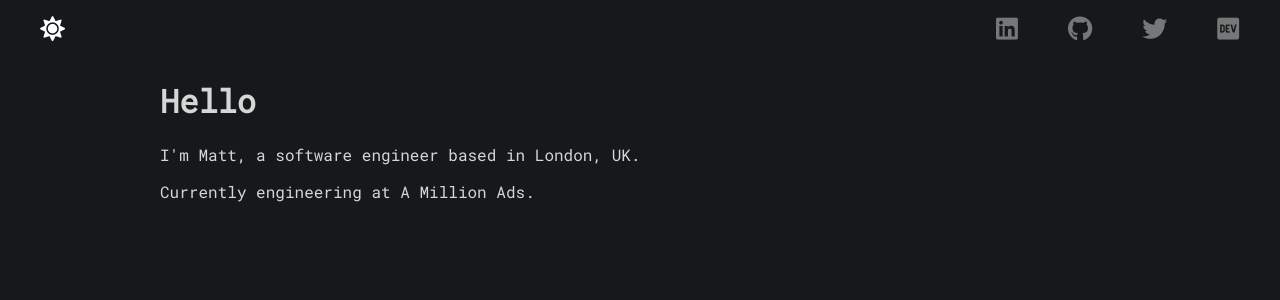
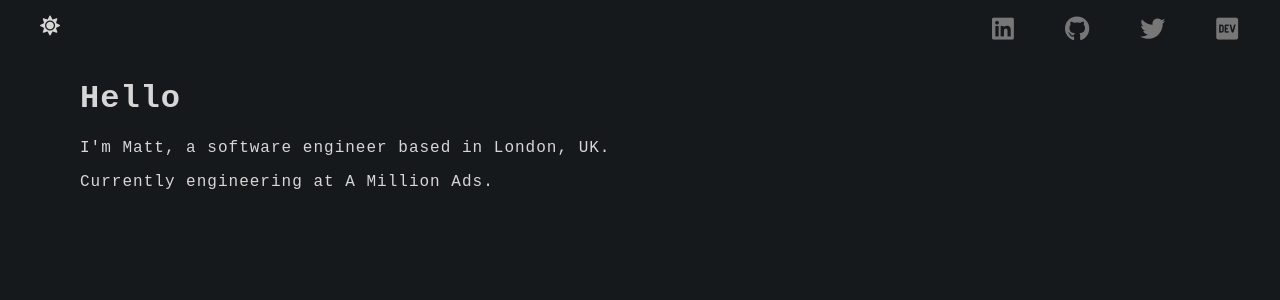
Before and after one commit to MattBidewell/old_personal_site, a Vue app: page / in a window 1280 px wide. Shown: the top 300 px of the page. Built offline with nearby package versions, Linux system fonts and the light colour scheme.

Commit message:
added new colours and added some nice designs

```diff
--- a/src/App.vue
+++ b/src/App.vue
@@ -1,6 +1,6 @@
 <template>
   <div id="app" v-bind:class="theme">
-    <div id="header-wrapper">
+    <div>
       <ul class="theme-switch flex-child">
           <i class="fas fa-sun" v-on:click="switchTheme" v-bind:class="darkMode ? '': 'hidden'"></i>
           <i class="fas fa-moon" v-on:click="switchTheme" v-bind:class="darkMode ? 'hidden': ''"></i>
@@ -49,11 +49,18 @@ export default {
 
 <style>
 
-  @import url('https://fonts.googleapis.com/css?family=Roboto+Mono&display=swap');
+  @import url('https://fonts.googleapis.com/css2?family=Roboto:wght@100;300;400&display=swap');
 
   :root {
     --font-color: #d6d6d6;
     --font-color-dark:#16191b;
+
+    --font-link: #6f6f6f;
+    --font-link-dark: #b9b9b9;
+
+    --font-link-hover: #a2a2a2;
+    --font-link-hover-dark:#16191b;
+
     --background-color: #16191b;
     --background-color-light: #e7e7e7;
   }
@@ -61,11 +68,16 @@ export default {
   .dark {
     --bg: var(--background-color);
     --font: var(--font-color);
+    --link: var(--font-link);
+    --link-hover: var(--font-link-hover);
   }
 
   .light {
     --bg: var(--background-color-light);
     --font: var(--font-color-dark);
+    --link: var(--font-link-dark);
+    --link-hover: var(--font-link-hover-dark);
+    /* --font-link: var(); */
   }
 
   html,body {
@@ -76,24 +88,17 @@ export default {
   body {
     text-align:left;
     font-family: 'Roboto Mono', monospace;
-    /* background: var(--bg); */
-    /* overflow-x: hidden; */
+    letter-spacing: 1px;
   }
 
   #app {
 
     -webkit-font-smoothing: antialiased;
     -moz-osx-font-smoothing: grayscale;
-    color: #030303;
+    color: var(--font);
     min-width: 100%;
     min-height: 100%;
     background: var(--bg);
-  }
-
-  .wrapper {
-    padding-top:2%;
-    margin-left:20%;
-    margin-right:20%;
   }
 
   .welcome {
@@ -111,9 +116,7 @@ export default {
   .theme-switch {
       display: flex;
       float: left;
-      top:1rem;
-      /* display:inline; */
-      /* position: relative; */
+      cursor: pointer;
   }
 
   .flex-child {
@@ -121,8 +124,7 @@ export default {
   }
 
   .theme-switch i {
-      font-size: 25px;
-      color:white;
+      font-size: 20px;
   }
   .theme-switch .fa-moon {
     color:#777;
@@ -132,5 +134,10 @@ export default {
     display:none;
   }
 
+  @media only screen and (min-width: 600px) {
+    .welcome {
+      margin-left:5rem;
+    }
+  }
 
 </style>
```
